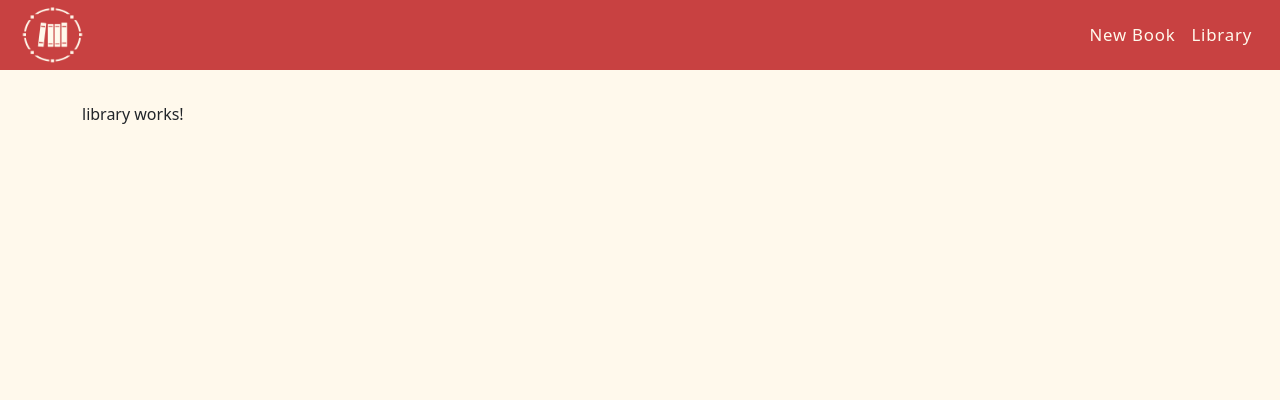
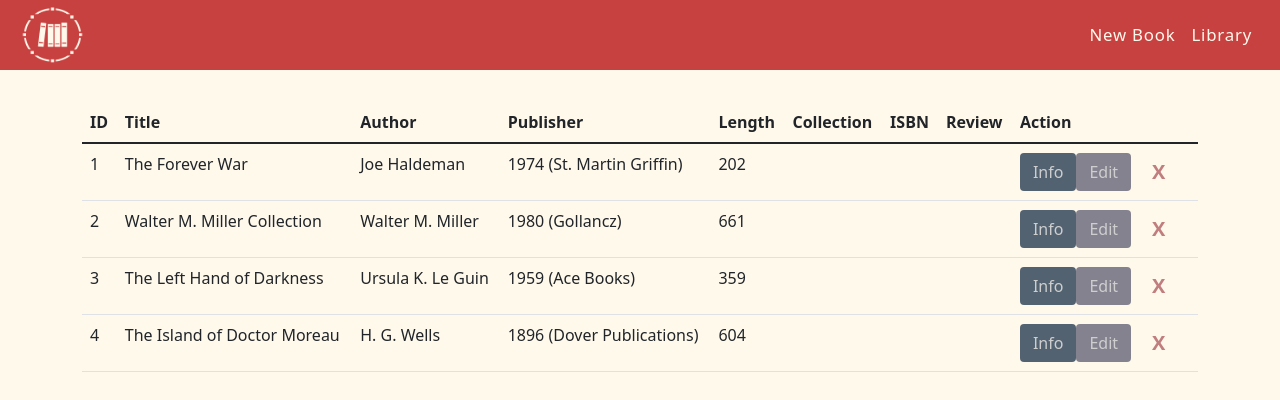
Before and after one commit to stefanpalmer/library-app, an Angular app: page /library in a window 1280 px wide. Shown: the top 400 px of the page. Built offline with nearby package versions, Linux system fonts and the light colour scheme.

Commit message:
Show book entries on library table

```diff
--- a/src/app/app.module.ts
+++ b/src/app/app.module.ts
@@ -1,5 +1,6 @@
 import { NgModule } from '@angular/core';
 import { BrowserModule } from '@angular/platform-browser';
+import { FormsModule, ReactiveFormsModule } from '@angular/forms';
 
 import { AppComponent } from './app.component';
 import { HomeComponent } from './home/home.component';
@@ -25,6 +26,8 @@ import { BookService } from './shared/book.service';
   ],
   imports: [
     BrowserModule,
+    FormsModule,
+    ReactiveFormsModule,
     AppRoutingModule
   ],
   providers: [BookService],
--- a/src/app/library/library.component.css
+++ b/src/app/library/library.component.css
@@ -0,0 +1,32 @@
+*, ::after, ::before {
+    box-sizing: content-box;
+}
+
+.btn-table {
+    color: #cecece;
+}
+
+#btn-info {
+    background-color: #536271;
+}
+
+.btn-edit {
+    background-color: #84828F;
+}
+
+#btn-delete {
+    color: #c07e7e;
+    font-size: 1.25rem;
+    font-weight: 700;
+    padding: 0.25rem 1.25rem;
+}
+
+#btn-delete:active {
+    border-color: #c07e7e;;
+    box-shadow: 0 0 0 0.05rem #c07e7e;;
+}
+
+#btn-delete:focus {
+    border-color: #c07e7e;;
+    box-shadow: 0 0 0 0.05rem #c07e7e;;
+}
--- a/src/app/library/library.component.html
+++ b/src/app/library/library.component.html
@@ -1 +1,36 @@
-<p>library works!</p>
+<div class="table-responsive">
+    <table class="table">
+        <thead>
+            <tr>
+                <th>ID</th>
+                <th>Title</th>
+                <th>Author</th>
+                <th>Publisher</th>
+                <th>Length</th>
+                <th>Collection</th>
+                <th>ISBN</th>
+                <th>Review</th>
+                <th>Action</th>
+            </tr>
+        </thead>
+        <tbody>
+            <tr *ngFor="let book of books; let id=index">
+                <td>{{id + 1}}</td>
+                <td>{{book.title}}</td>
+                <td>{{book.author}}</td>
+                <td>{{book.year}} ({{book.publisher}})</td>
+                <td>{{book.pages}}</td>
+                <td></td>
+                <td></td>
+                <td></td>
+                <td>
+                    <div>
+                        <button id="btn-info" class="btn btn-table">Info</button>
+                        <button class="btn btn-edit btn-table">Edit</button>
+                        <button id="btn-delete" class="btn" (click)="onDeleteBook(id)">X</button>
+                    </div>
+                </td>
+            </tr>
+        </tbody>
+    </table>
+</div>
--- a/src/app/library/library.component.ts
+++ b/src/app/library/library.component.ts
@@ -1,15 +1,40 @@
-import { Component, OnInit } from '@angular/core';
+import { Component, OnInit, OnDestroy } from '@angular/core';
+import { BookService } from '../shared/book.service';
+import { Book } from '../shared/book.model';
+import { Subscription } from 'rxjs';
 
 @Component({
   selector: 'app-library',
   templateUrl: './library.component.html',
   styleUrls: ['./library.component.css']
 })
-export class LibraryComponent implements OnInit {
 
-  constructor() { }
+export class LibraryComponent implements OnInit, OnDestroy {
+
+  book!: Book;
+  books!: Book[];
+  id!: number;
+  subscription!: Subscription;
+
+  constructor(private bookService: BookService) { }
 
   ngOnInit(): void {
+    this.subscription = this.bookService.booksChanged.subscribe(
+      (books: Book[]) => {
+        this.books = books;
+      }
+    );
+    this.books = this.bookService.getBooks();
+  }
+
+  onDeleteBook(index: number) {
+    if(confirm("Are you sure you want to delete " + this.bookService.getBook(index).title + "?")) {
+      this.bookService.deleteBook(index);
+    }
+  }
+
+  ngOnDestroy() {
+    this.subscription.unsubscribe();
   }
 
 }
--- a/src/app/novel/novel.component.ts
+++ b/src/app/novel/novel.component.ts
@@ -1,5 +1,7 @@
 import { Component, OnInit } from '@angular/core';
 import { FormArray, FormControl, FormGroup } from '@angular/forms';
+import { ActivatedRoute, Params, Router } from '@angular/router';
+import { BookService } from '../shared/book.service';
 
 @Component({
   selector: 'app-novel',
@@ -10,10 +12,17 @@ export class NovelComponent implements OnInit {
 
   novelForm!: FormGroup;
 
-  constructor() { }
+  constructor(private route: ActivatedRoute,
+    private bookService: BookService,
+    private router: Router) { }
 
   ngOnInit(): void {
     this.initForm();
+  }
+
+  onSubmit() {
+    this.bookService.addBook(this.novelForm.value);
+    this.router.navigate(['../library'], {relativeTo: this.route});
   }
 
   private initForm() {
```
